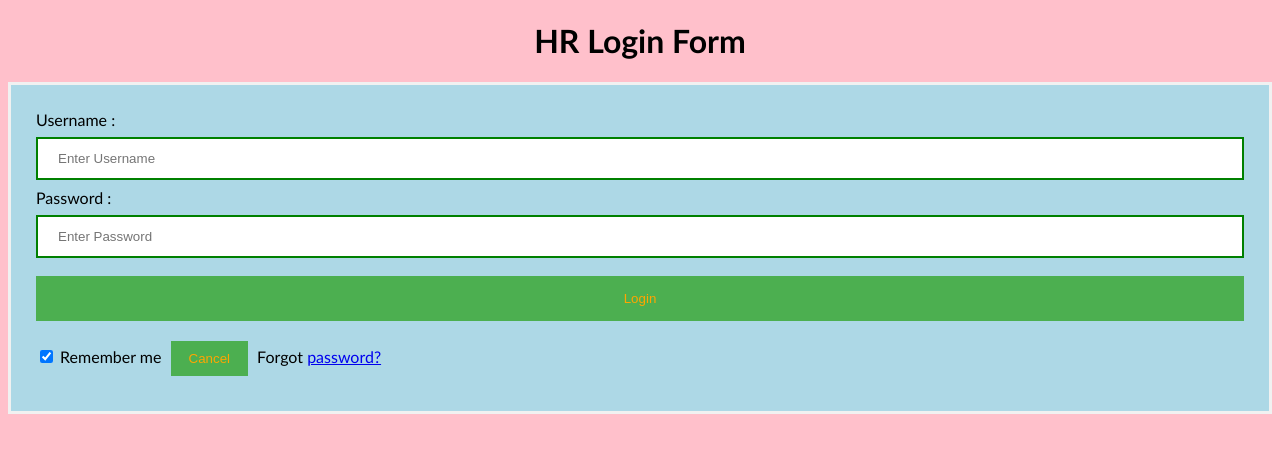
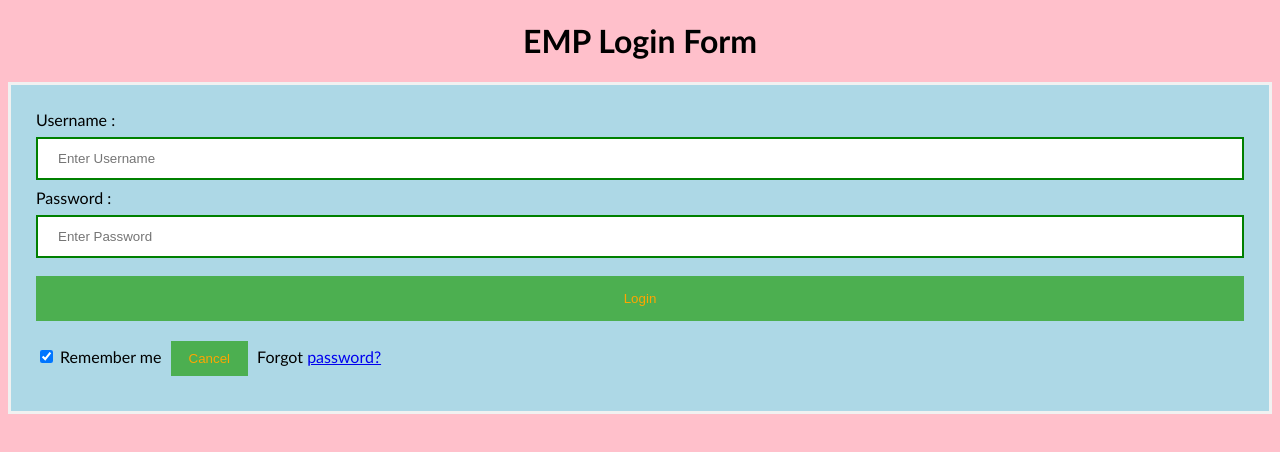
Before and after one commit to sasigowda/newproject10AM, a plain HTML site: page index.html in a window 1280 px wide. Drawn offline with Linux system fonts and the light colour scheme.

Commit message:
EMP login is updated

```diff
--- a/index.html
+++ b/index.html
@@ -45,7 +45,7 @@ button {
 </style>
 </head>
 <body>
-    <center> <h1> HR Login Form </h1> </center>
+    <center> <h1> EMP Login Form </h1> </center>
     <form>
         <div class="container">
             <label>Username : </label>
```
